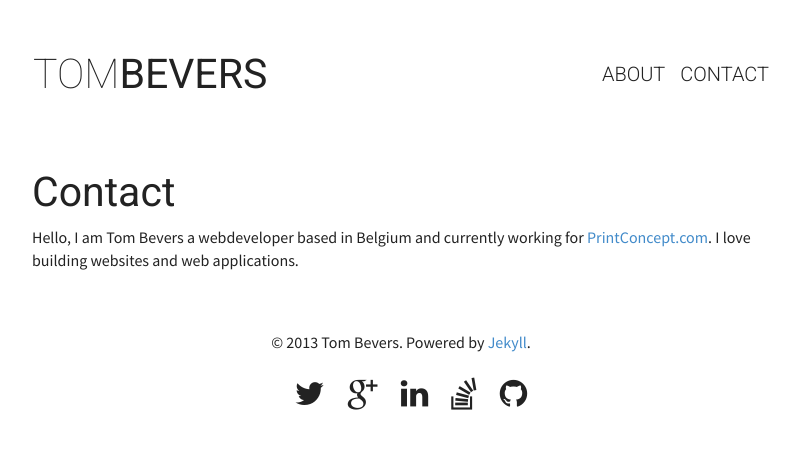
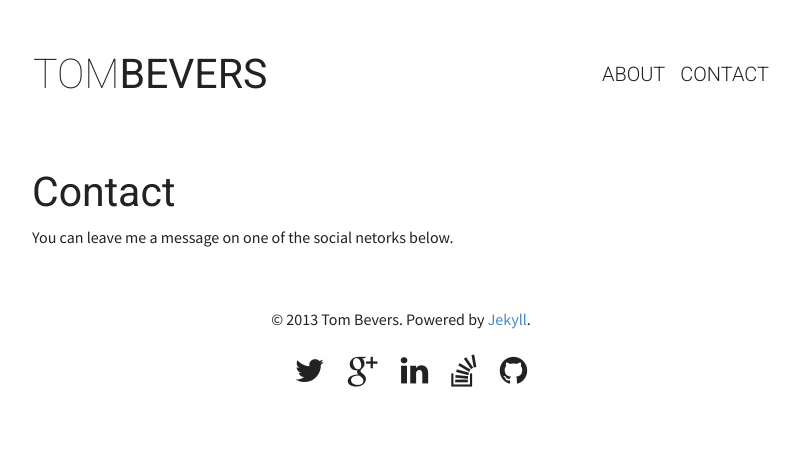
Before and after one commit to tombevers/tombevers.me, a Jekyll site: the page built from contact/index.markdown, in a window 1280 px wide. Shown: the top 449 px of the page, without its empty margins (239-1039 px from the left). Built offline with Jekyll 4.4.1, drawn with Linux system fonts in a browser that asks for light colours; Markdown is read by kramdown in place of the engine named in the settings.

Commit message:
Updated contact info

```diff
--- a/contact/index.markdown
+++ b/contact/index.markdown
@@ -3,4 +3,4 @@ layout: default
 title: Contact
 ---
 #Contact
-Hello, I am Tom Bevers a webdeveloper based in Belgium and currently working for [PrintConcept.com](http://printconcept.com). I love building websites and web applications.
+You can leave me a message on one of the social netorks below.
```
